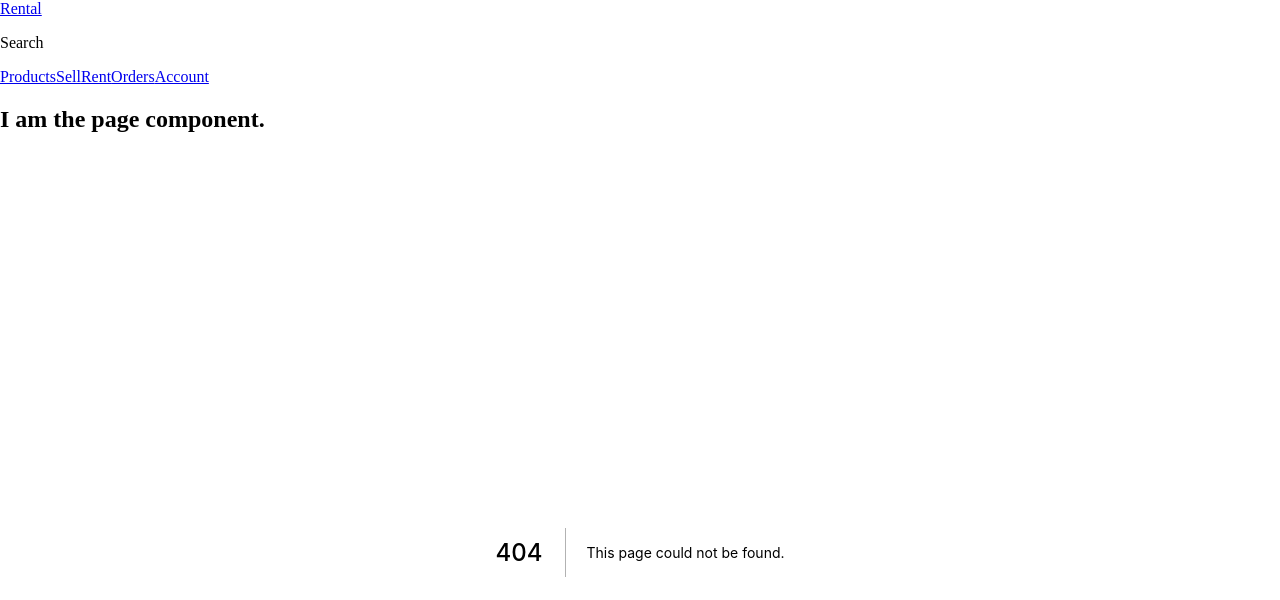
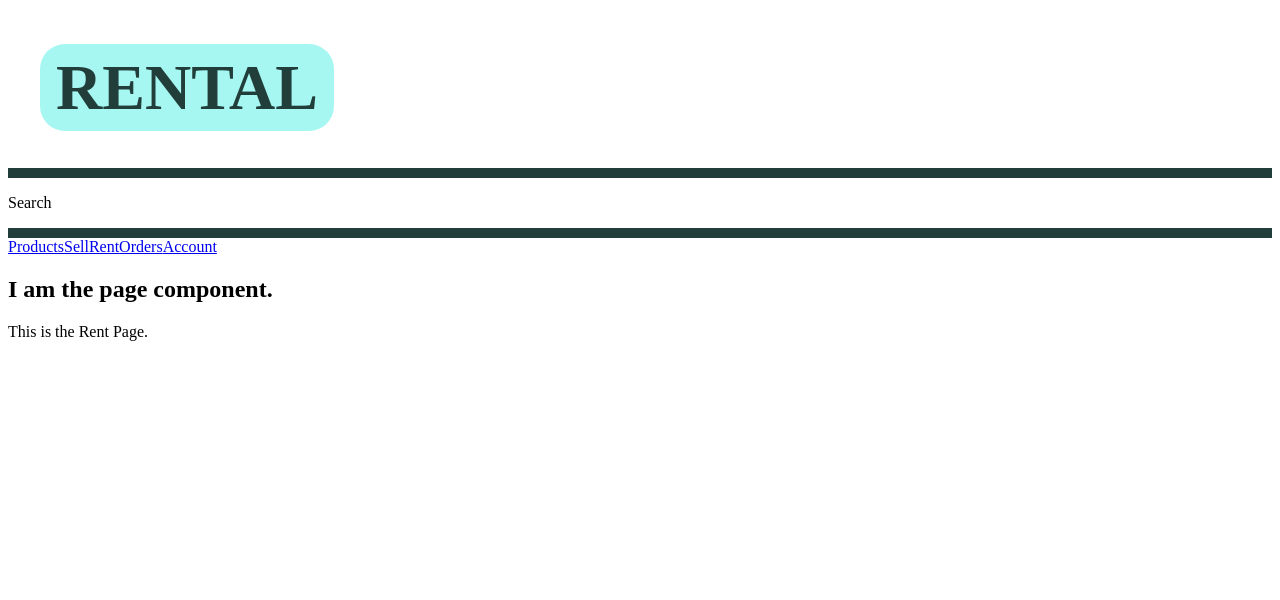
Before and after one commit to matt-jb/rental-frontend, a Next.js app: page /rent in a window 1280 px wide. Before the commit this address had no page. Shown: the top 600 px of the page. Built offline with nearby package versions, Linux system fonts and the light colour scheme.

Commit message:
Adding styles

```diff
--- a/components/Header.js
+++ b/components/Header.js
@@ -1,16 +1,54 @@
 import Link from 'next/link';
+import styled from 'styled-components';
 import Nav from './Nav';
+
+const Logo = styled.h1`
+    font-size: 4rem;
+    margin-left: 2rem;
+    position: relative;
+    z-index: 2;
+
+    a {
+        color: white;
+        text-decoration: none;
+        text-transform: uppercase;
+        color: #213E3B;
+        background-color: #A6F6F1;
+        padding: 0.5rem 1rem;
+        border-radius: 25px;
+    }
+`;
+
+const HeaderStyles = styled.header`
+    .bar {
+        border-bottom: 10px solid #213E3B;
+        display: grid;
+        grid-template-columns: auto 1fr;
+        justify-content: space-between;
+        align-items: center;
+    }
+
+    .sub-bar {
+        display: grid;
+        grid-template-columns: 1fr auto;
+        border-bottom: 10px solid #213E3B;
+    }
+`;
 
 export default function Header() {
     return (
-        <header>
+        <HeaderStyles>
             <div className="bar">
-                <Link href="/">Rental</Link>
+                <Logo>
+                    <Link href="/">
+                        Rental
+                    </Link>
+                </Logo>
             </div>
             <div className="sub-bar">
                 <p>Search</p>
             </div>
             <Nav />
-        </header>
+        </HeaderStyles>
     )
 }
--- a/components/Nav.js
+++ b/components/Nav.js
@@ -3,11 +3,11 @@ import Link from 'next/link';
 export default function Nav() {
     return(
         <nav>
-            <Link href="/">Products</Link>
-            <Link href="/">Sell</Link>
-            <Link href="/">Rent</Link>
-            <Link href="/">Orders</Link>
-            <Link href="/">Account</Link>
+            <Link href="/products">Products</Link>
+            <Link href="/sell">Sell</Link>
+            <Link href="/rent">Rent</Link>
+            <Link href="/orders">Orders</Link>
+            <Link href="/account">Account</Link>
         </nav>
-    )
+    );
 }
--- a/components/Page.js
+++ b/components/Page.js
@@ -1,16 +1,18 @@
 import PropTypes from 'prop-types';
 import Header from './Header';
 
-export default function Page({children}) {
+export default function Page({ children, cool }) {
     return (
     <div>
         <Header />
         <h2>I am the page component.</h2>
+        <h3>{cool}</h3>
         {children}
     </div>
-    )
+    );
 }
 
-Page.PropTypes = {
+Page.propTypes = {
+    cool: PropTypes.string,
     children: PropTypes.any,
 }
--- a/pages/_app.js
+++ b/pages/_app.js
@@ -5,5 +5,5 @@ export default function MyApp({ Component, pageProps }) {
         <Page>
             <Component {...pageProps}/>
         </Page>
-    )
+    );
 }
--- a/pages/_document.js
+++ b/pages/_document.js
@@ -1,12 +1,30 @@
 import Document, { Html, Head, NextScript, Main } from 'next/document';
+import { ServerStyleSheet } from 'styled-components'
 
 export default class MyDocument extends Document {
-    render() {
-        return <Html lang="pl-PL">
-            <body>
-                <Main />
-                <NextScript />
-            </body>
-        </Html>;
+  static async getInitialProps(ctx) {
+    const sheet = new ServerStyleSheet()
+    const originalRenderPage = ctx.renderPage
+
+    try {
+      ctx.renderPage = () =>
+        originalRenderPage({
+          enhanceApp: (App) => (props) =>
+            sheet.collectStyles(<App {...props} />),
+        })
+
+      const initialProps = await Document.getInitialProps(ctx)
+      return {
+        ...initialProps,
+        styles: (
+          <>
+            {initialProps.styles}
+            {sheet.getStyleElement()}
+          </>
+        ),
+      }
+    } finally {
+      sheet.seal()
     }
+  }
 }
--- /dev/null
+++ b/pages/rent.js
@@ -0,0 +1,5 @@
+export default function OrderPage() {
+    return <div>
+        <p>This is the Rent Page.</p>
+    </div>
+}
```
Also changed, not shown: package.json (+69 -3 lines), 1 other file (tests, documents, lock files or other folders).
